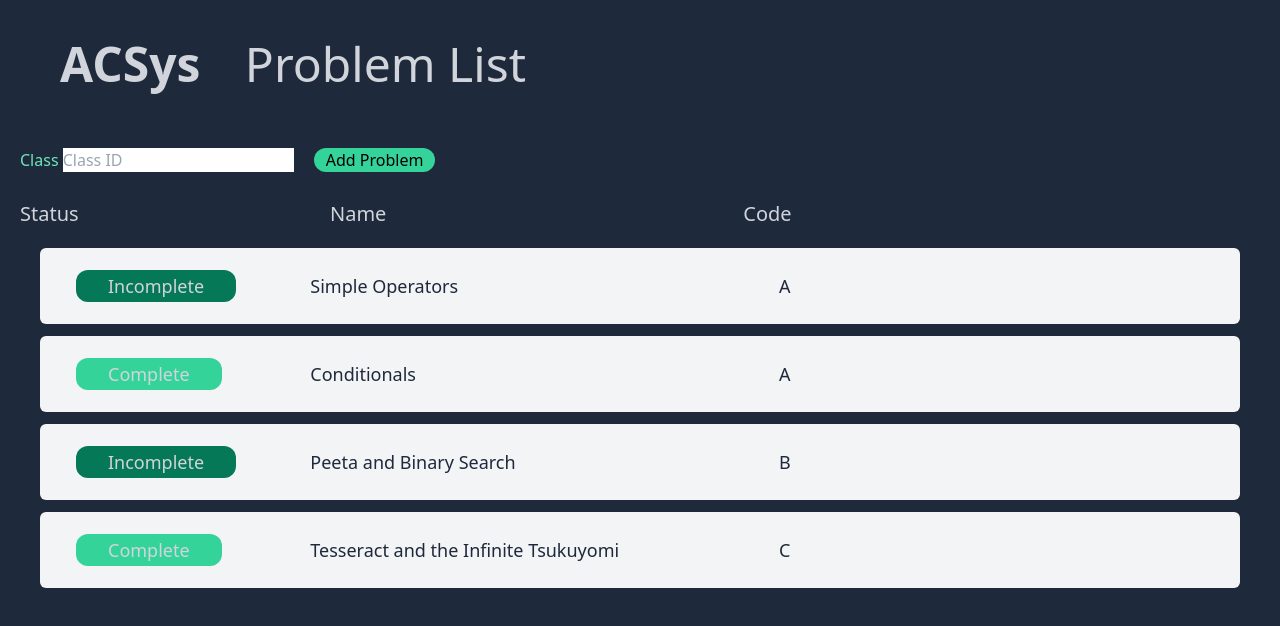
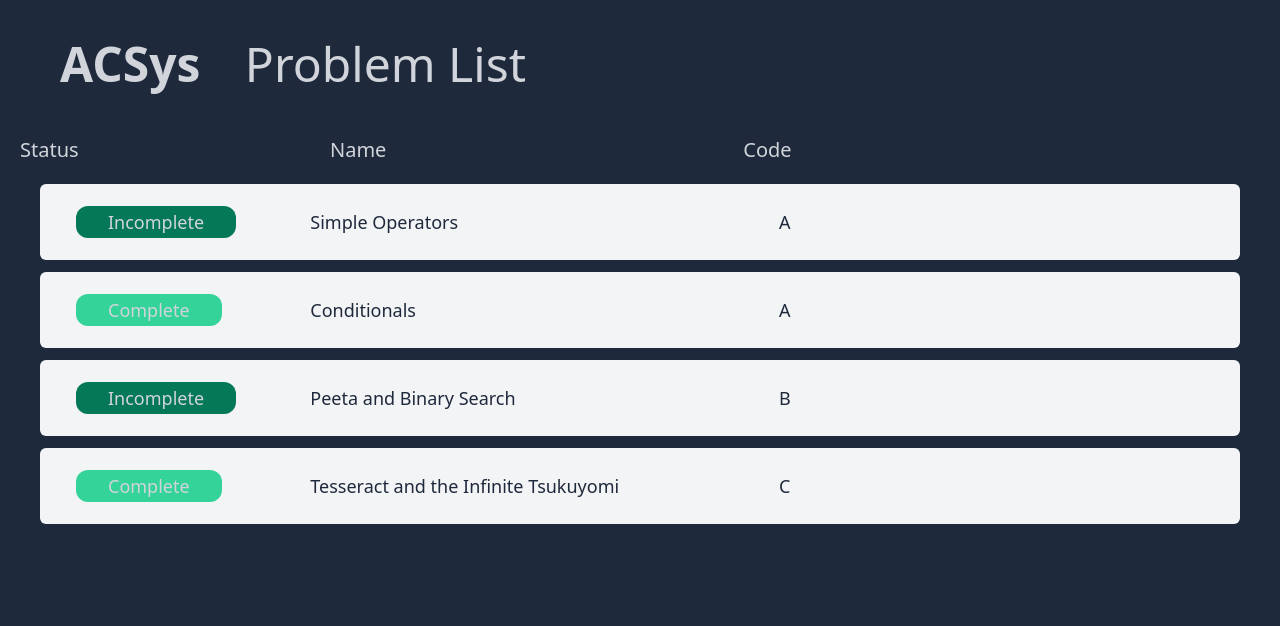
Before and after one commit to smtnhacker/acsys, a SvelteKit app in the folder client/: page /problems in a window 1280 px wide. Shown: the top 626 px of the page. Built offline with nearby package versions, Linux system fonts and the light colour scheme.

Commit message:
feat: add studentproblemlist
copy paste lang to

```diff
--- a/client/src/routes/problems/+page.svelte
+++ b/client/src/routes/problems/+page.svelte
@@ -1,6 +1,12 @@
 <script>
     import TeacherProblemList from "./TeacherProblemList.svelte";
+    import StudentProblemList from "./StudentProblemList.svelte";
+    let user = "Student";
 </script>
 <div class="container h-screen bg-slate-800">
-    <TeacherProblemList />
+    {#if user == "Student"}
+        <StudentProblemList />
+    {:else}
+        <TeacherProblemList />
+    {/if}
 </div>
--- /dev/null
+++ b/client/src/routes/problems/StudentProblemList.svelte
@@ -0,0 +1,66 @@
+<script>
+    import ListEntry from "./ListEntry.svelte";
+
+    const SAMPLE = [
+      {
+        status: "Incomplete",
+        class: "A",
+        name: "Simple Operators",
+        code: "simple-op",
+      },
+      {
+        status: "Complete",
+        class: "A",
+        name: "Conditionals",
+        code: "if-else",
+      },
+      {
+        status: "Incomplete",
+        class: "B",
+        name: "Peeta and Binary Search",
+        code: "bsearch",
+      },
+      {
+        status: "Complete",
+        class: "C",
+        name: "Tesseract and the Infinite Tsukuyomi",
+        code: "tesseract",
+      },
+    ];
+
+    let classID = "";
+    let problems = [];
+
+    $: problems = SAMPLE.filter(
+      (problem) =>
+        classID === "" || problem.class.toLowerCase() === classID.toLowerCase()
+    )
+
+  </script>
+
+  <div>
+    <div class="block">
+      <h1 class="text-gray-300 text-5xl p-10">
+        <span class="px-5 font-bold">ACSys</span>
+        <span class="px-3">Problem List</span>
+      </h1>
+    </div>
+    <div class="flex py-2 px-5 text-xl">
+      <span class="text-gray-300 flex-none w-1/4">Status</span>
+      <span class="text-gray-300 flex-none w-1/3">Name</span>
+      <span class="text-gray-300 flex-none w-1/4">Code</span>
+    </div>
+    <div>
+      {#each problems as problem (problem.code)}
+        <div>
+          <ListEntry
+            status={problem.status}
+            name={problem.name}
+            classID={problem.class}
+            code={problem.code}
+            isEditable={true}
+          />
+        </div>
+      {/each}
+    </div>
+  </div>
```
